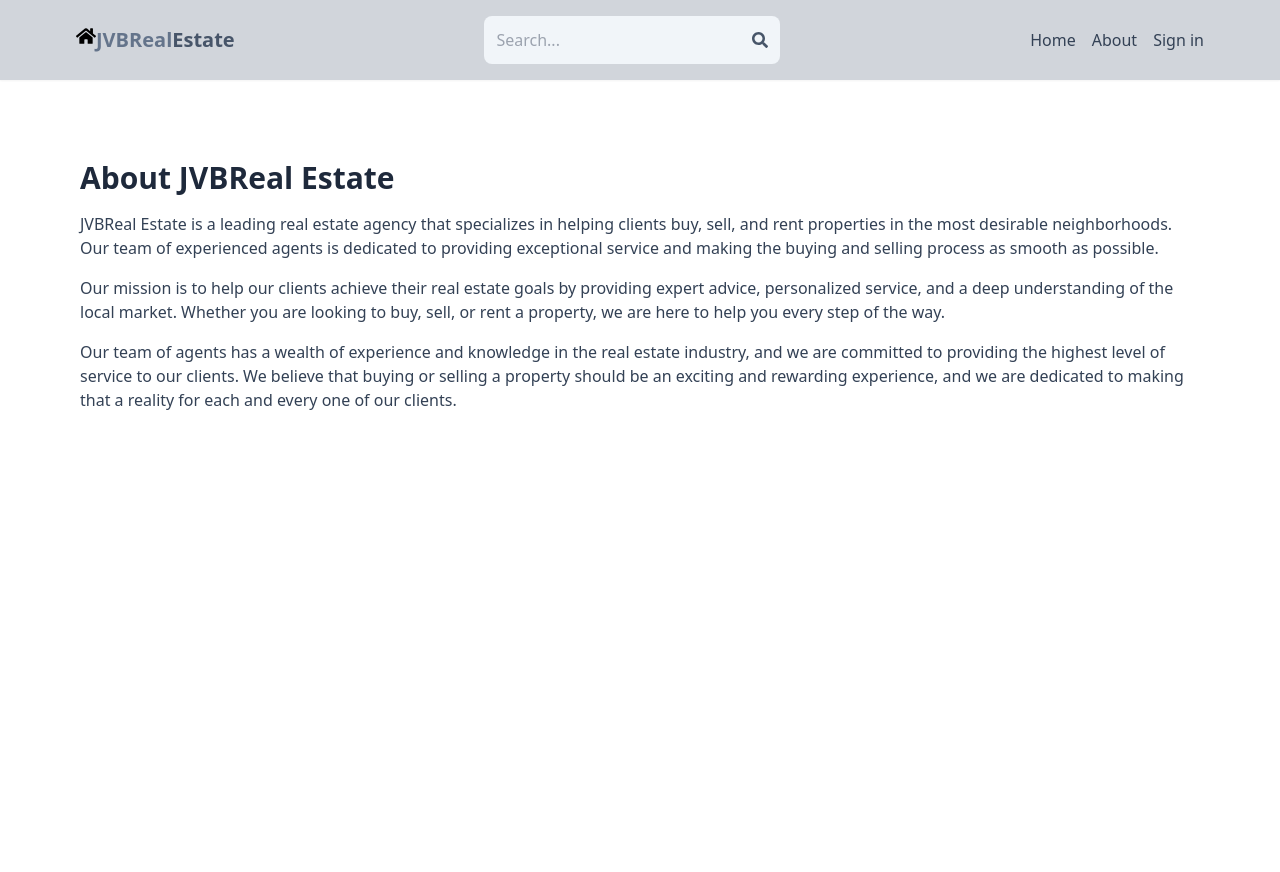
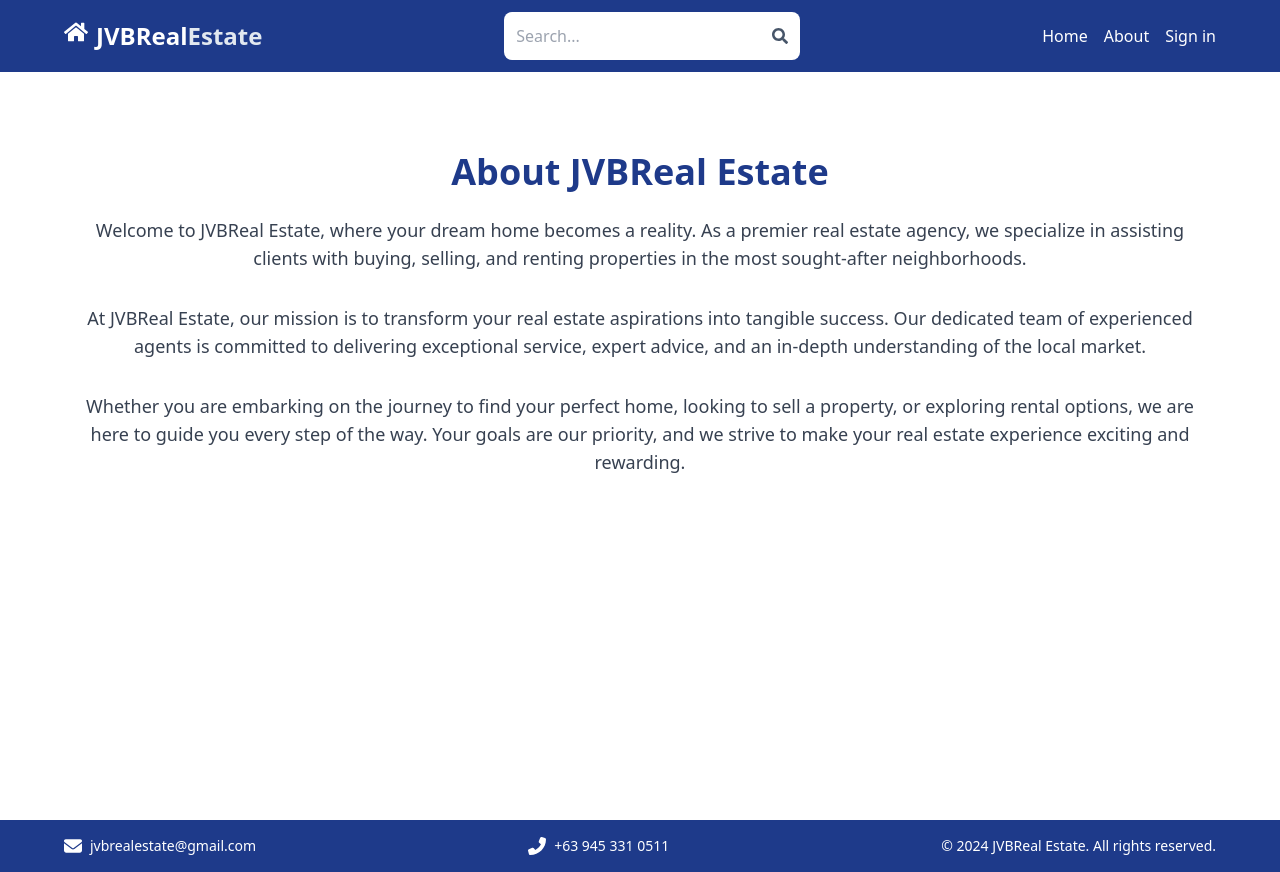
Before and after one commit to cogie/JVB-estate, a React (Vite) app in the folder client/: page /about in a window 1280 px wide. Before the commit the page ends 800 px from the top, so only its background shows below. Built offline with nearby package versions, Linux system fonts and the light colour scheme; no server answers.

Commit message:
revamp landing page and added footer

```diff
--- a/client/package.json
+++ b/client/package.json
@@ -10,6 +10,9 @@
     "preview": "vite preview"
   },
   "dependencies": {
+    "@fortawesome/fontawesome-svg-core": "^6.5.1",
+    "@fortawesome/free-solid-svg-icons": "^6.5.1",
+    "@fortawesome/react-fontawesome": "^0.2.0",
     "@reduxjs/toolkit": "^1.9.7",
     "firebase": "^10.6.0",
     "react": "^18.2.0",
--- a/client/src/components/Header.jsx
+++ b/client/src/components/Header.jsx
@@ -1,10 +1,10 @@
-import {FaHome, FaSearch} from 'react-icons/fa'; //importing icons
-import {Link, useNavigate} from 'react-router-dom'; //link
-import {useSelector} from 'react-redux'
-import { useEffect, useState } from 'react';
+import React, { useEffect, useState } from 'react';
+import { FaHome, FaSearch } from 'react-icons/fa';
+import { Link, useNavigate } from 'react-router-dom';
+import { useSelector } from 'react-redux';
 
 export default function Header() {
-    const {currentUser} = useSelector((state) => state.user);
+  const { currentUser } = useSelector((state) => state.user);
   const [searchTerm, setSearchTerm] = useState('');
   const navigate = useNavigate();
 
@@ -14,7 +14,7 @@ export default function Header() {
     const urlParams = new URLSearchParams(window.location.search);
     urlParams.set('searchTerm', searchTerm);
 
-        //get all the urls and search query
+    // get all the urls and search query
     const searchQuery = urlParams.toString();
     navigate(`/search?${searchQuery}`);
   };
@@ -27,45 +27,46 @@ export default function Header() {
       setSearchTerm(searchTermFromUrl);
     }
   }, [location.search]);
+
   return (
-    <header className='bg-gray-300 py-1 px-1 shadow-sm font-extralight'>
-        <div className='flex justify-between items-center max-w-6xl mx-auto p-3'>
+    <header className='bg-blue-900 py-3 px-4 shadow-md font-extralight'>
+      <div className='flex justify-between items-center max-w-6xl mx-auto'>
         <Link to='/'>
-            <h1 className='font-bold text-sm sm:text-xl flex flex-wrap'>
-                <FaHome aria-hidden="true"/>
-                <span className='text-slate-500'>JVBReal</span>
-                <span className='text-slate-600'>Estate</span>
+          <h1 className='font-bold text-xl sm:text-2xl flex flex-wrap text-white'>
+            <FaHome aria-hidden='true' />
+            <span className='ml-2'>JVBReal</span>
+            <span className='text-slate-200'>Estate</span>
           </h1>
         </Link>
         {/* Search bar */}
-        <form onSubmit={handleSubmit} className='bg-slate-100 p-3 rounded-lg flex items-center'>
+        <form onSubmit={handleSubmit} className='bg-white p-3 rounded-lg flex items-center'>
           <input
-            type="text"
+            type='text'
             placeholder='Search...'
-            className='bg-transparent focus:outline-none w-24 sm:w-64'
+            className='bg-transparent focus:outline-none w-24 sm:w-64 text-gray-700'
             value={searchTerm}
             onChange={(e) => setSearchTerm(e.target.value)}
           />
           <button>
-                <FaSearch className='text-slate-600'/>
+            <FaSearch className='text-slate-600' />
           </button>
         </form>
         <ul className='flex gap-4'>
           <Link to='/'>
-                <li className='hidden sm:inline text-slate-700 hover:underline'>Home</li>
+            <li className='hidden sm:inline text-white hover:underline'>Home</li>
           </Link>
           <Link to='/about'>
-                <li className='hidden sm:inline text-slate-700 hover:underline'>About</li>
+            <li className='hidden sm:inline text-white hover:underline'>About</li>
           </Link>
-            <Link  to = '/profile'>
+          <Link to='/profile'>
             {currentUser ? (
-                <img className='rounded-full h-7 w-7 object-cover' src = {currentUser.avatar} alt='profile' />
+              <img className='rounded-full h-7 w-7 object-cover' src={currentUser.avatar} alt='profile' />
             ) : (
-                <li className=' text-slate-700 hover:underline'>Sign in</li>
+              <li className='text-white hover:underline'>Sign in</li>
             )}
           </Link>
         </ul>
       </div>
     </header>
-  )
+  );
 }
--- a/client/src/pages/About.jsx
+++ b/client/src/pages/About.jsx
@@ -1,14 +1,42 @@
-import React from 'react'
+import React from 'react';
+import { Link } from 'react-router-dom';
+import { FontAwesomeIcon } from '@fortawesome/react-fontawesome';
+import { faEnvelope, faPhoneAlt } from '@fortawesome/free-solid-svg-icons';
+import Contact from '../components/Contact';
 
 export default function About() {
   return (
-    <div className='py-20 px-4 max-w-6xl mx-auto'>
-      <h1 className='text-3xl font-bold mb-4 text-slate-800'>About JVBReal Estate</h1>
-      <p className='mb-4 text-slate-700'>JVBReal Estate is a leading real estate agency that specializes in helping clients buy, sell, and rent properties in the most desirable neighborhoods. Our team of experienced agents is dedicated to providing exceptional service and making the buying and selling process as smooth as possible.</p>
-      <p className='mb-4 text-slate-700'>
-      Our mission is to help our clients achieve their real estate goals by providing expert advice, personalized service, and a deep understanding of the local market. Whether you are looking to buy, sell, or rent a property, we are here to help you every step of the way.
-      </p>
-      <p className='mb-4 text-slate-700'>Our team of agents has a wealth of experience and knowledge in the real estate industry, and we are committed to providing the highest level of service to our clients. We believe that buying or selling a property should be an exciting and rewarding experience, and we are dedicated to making that a reality for each and every one of our clients.</p>
+    <div className="flex flex-col min-h-screen bg-white">
+      <div className="py-20 px-4 max-w-6xl mx-auto text-center flex-grow">
+        <h1 className="text-4xl font-bold mb-6 text-blue-900">About JVBReal Estate</h1>
+        <p className="mb-8 text-lg text-gray-700">
+          Welcome to JVBReal Estate, where your dream home becomes a reality. As a premier real estate agency, we specialize in assisting clients with buying, selling, and renting properties in the most sought-after neighborhoods.
+        </p>
+        <p className="mb-8 text-lg text-gray-700">
+          At JVBReal Estate, our mission is to transform your real estate aspirations into tangible success. Our dedicated team of experienced agents is committed to delivering exceptional service, expert advice, and an in-depth understanding of the local market.
+        </p>
+        <p className="mb-8 text-lg text-gray-700">
+          Whether you are embarking on the journey to find your perfect home, looking to sell a property, or exploring rental options, we are here to guide you every step of the way. Your goals are our priority, and we strive to make your real estate experience exciting and rewarding.
+        </p>
+      </div>
+
+      {/* Footer with interactive icons and "All rights reserved" */}
+      <footer className="bg-blue-900 text-white py-4">
+        <div className="max-w-6xl mx-auto flex justify-between items-center">
+          <div className="flex items-center">
+            <FontAwesomeIcon icon={faEnvelope} className="text-lg mr-2" />
+            <p className="text-sm">jvbrealestate@gmail.com</p>
+          </div>
+          <div className="flex items-center">
+            <FontAwesomeIcon icon={faPhoneAlt} className="text-lg mr-2" />
+            <p className="text-sm">+63 945 331 0511</p>
+          </div>
+          <p className="text-sm">&copy; 2024 JVBReal Estate. All rights reserved.</p>
+          {/* <Link to="/contact" className="text-sm hover:underline">
+            Contact Us
+          </Link> */}
+        </div>
+      </footer>
     </div>
-  )
+  );
 }
--- a/client/src/pages/Home.jsx
+++ b/client/src/pages/Home.jsx
@@ -1,17 +1,20 @@
 import { useEffect, useState } from 'react';
 import { Link } from 'react-router-dom';
 import { Swiper, SwiperSlide } from 'swiper/react';
-import { Navigation } from 'swiper/modules';
+import { Navigation, Autoplay } from 'swiper/modules';
 import SwiperCore from 'swiper';
 import 'swiper/css/bundle';
 import ListingItem from '../components/ListingItem';
+import { FontAwesomeIcon } from '@fortawesome/react-fontawesome';
+import { faEnvelope, faPhoneAlt } from '@fortawesome/free-solid-svg-icons';
+
 
 export default function Home() {
   const [offerListings, setOfferListings] = useState([]);
   const [saleListings, setSaleListings] = useState([]);
   const [rentListings, setRentListings] = useState([]);
-  SwiperCore.use([Navigation]);
-  //console.log(offerListings); //error continues loops must fix
+  SwiperCore.use([Navigation, Autoplay]);
+
   useEffect(() => {
     const fetchOfferListings = async () => {
       try {
@@ -40,60 +43,62 @@ export default function Home() {
         const data = await res.json();
         setSaleListings(data);
       } catch (error) {
-        log(error);
+        console.log(error);
       }
     };
     fetchOfferListings();
   }, []);
+
   return (
-    <div>
+    <div className="bg-white">
       {/* top */}
-      <div className='flex flex-col gap-6 p-28 px-3 max-w-6xl mx-auto'>
-        <h1 className='text-slate-700 font-bold text-3xl lg:text-6xl'>
-          Find your next <span className='text-slate-500'>perfect</span>
-          <br />
-          place with ease
+      <div className="flex flex-col gap-6 p-28 px-3 max-w-6xl mx-auto">
+        <h1 className="text-blue-900 font-extrabold text-3xl lg:text-6xl">
+          Discover Your Dream Home with <span className="text-slate-600">JVBReal Estate</span>
         </h1>
-        <div className='text-gray-400 text-xs sm:text-sm'>
-          JVBReal Estate is the best place to find your next perfect place to
-          live.
-          <br />
-          We have a wide range of properties for you to choose from.
-        </div>
+        <p className="text-gray-700 text-sm sm:text-base">
+          Explore a wide range of properties and find your perfect home with JVBReal Estate.
+        </p>
         <Link
           to={'/search'}
-          className='text-xs sm:text-sm text-blue-800 font-bold hover:underline'
+          className="text-sm sm:text-base text-blue-800 font-semibold hover:underline"
         >
-          Explore...
+          Explore Listings
         </Link>
       </div>
 
       {/* swiper */}
-      <Swiper navigation>
+      <Swiper navigation autoplay={{delay: 3000}}>
         {offerListings &&
           offerListings.length > 0 &&
           offerListings.map((listing) => (
-            <SwiperSlide  key={listing._id}>
+            <SwiperSlide key={listing._id}>
               <div
                 style={{
                   background: `url(${listing.imageUrls[0]}) center no-repeat`,
                   backgroundSize: 'cover',
                 }}
-                className='h-[500px]'
-                key={listing._id}
+                className="h-[500px]"
               ></div>
             </SwiperSlide>
           ))}
       </Swiper>
 
       {/* listing results for offer, sale and rent */}
-
+      {/* listing results for offer, sale, and rent */}
 <div className='max-w-6xl mx-auto p-3 flex flex-col gap-8 my-10'>
   {offerListings && offerListings.length > 0 && (
     <div className=''>
       <div className='my-3'>
-              <h2 className='text-2xl font-semibold text-slate-600'>Recent offers</h2>
-              <Link className='text-sm text-blue-800 hover:underline' to={'/search?offer=true'}>Show more offers</Link>
+        <h2 className='text-2xl font-semibold text-slate-600 hover:text-blue-800'>
+          Recent Offers
+        </h2>
+        <Link
+          className='text-sm text-blue-800 hover:underline cursor-pointer'
+          to={'/search?offer=true'}
+        >
+          Show more offers
+        </Link>
       </div>
       <div className='flex flex-wrap gap-4'>
         {offerListings.map((listing) => (
@@ -105,8 +110,15 @@ export default function Home() {
   {rentListings && rentListings.length > 0 && (
     <div className=''>
       <div className='my-3'>
-              <h2 className='text-2xl font-semibold text-slate-600'>Recent places for rent</h2>
-              <Link className='text-sm text-blue-800 hover:underline' to={'/search?type=rent'}>Show more places for rent</Link>
+        <h2 className='text-2xl font-semibold text-slate-600 hover:text-green-800'>
+          Recent Places for Rent
+        </h2>
+        <Link
+          className='text-sm text-green-800 hover:underline cursor-pointer'
+          to={'/search?type=rent'}
+        >
+          Show more places for rent
+        </Link>
       </div>
       <div className='flex flex-wrap gap-4'>
         {rentListings.map((listing) => (
@@ -118,8 +130,15 @@ export default function Home() {
   {saleListings && saleListings.length > 0 && (
     <div className=''>
       <div className='my-3'>
-              <h2 className='text-2xl font-semibold text-slate-600'>Recent places for sale</h2>
-              <Link className='text-sm text-blue-800 hover:underline' to={'/search?type=sale'}>Show more places for sale</Link>
+        <h2 className='text-2xl font-semibold text-slate-600 hover:text-orange-800'>
+          Recent Places for Sale
+        </h2>
+        <Link
+          className='text-sm text-orange-800 hover:underline cursor-pointer'
+          to={'/search?type=sale'}
+        >
+          Show more places for sale
+        </Link>
       </div>
       <div className='flex flex-wrap gap-4'>
         {saleListings.map((listing) => (
@@ -129,6 +148,27 @@ export default function Home() {
     </div>
   )}
 </div>
+
+
+
+
+      {/* Footer with interactive icons and "All rights reserved" */}
+      <footer className="bg-blue-900 text-white py-4">
+        <div className="max-w-6xl mx-auto flex justify-between items-center">
+          <div className="flex items-center">
+            <FontAwesomeIcon icon={faEnvelope} className="text-lg mr-2" />
+            <p className="text-sm">jvbrealestate@gmail.com</p>
+          </div>
+          <div className="flex items-center">
+            <FontAwesomeIcon icon={faPhoneAlt} className="text-lg mr-2" />
+            <p className="text-sm">+63 945 331 0511</p>
+          </div>
+          <p className="text-sm">&copy; 2024 JVBReal Estate. All rights reserved.</p>
+          {/* <Link to="/contact" className="text-sm hover:underline">
+            Contact Us
+          </Link> */}
+        </div>
+      </footer>
     </div>
   );
 }
--- a/client/src/pages/Listing.jsx
+++ b/client/src/pages/Listing.jsx
@@ -2,7 +2,7 @@ import { useEffect, useState } from "react";
 import { useParams } from "react-router-dom";
 import { Swiper, SwiperSlide } from 'swiper/react';
 import  SwiperCore  from "swiper";
-import { Navigation } from 'swiper/modules';
+import { Navigation, Autoplay } from 'swiper/modules';
 import 'swiper/css/bundle';
 import {useSelector} from 'react-redux'
 import {
@@ -21,7 +21,7 @@ export default function Listing() {
     const [error, setError] = useState(false);
     const [copied, setCopied] = useState(false);
     const [contact, setContact] = useState(false);
-    SwiperCore.use([Navigation]);
+    SwiperCore.use([Navigation, Autoplay]);
     const params = useParams();
     const {currentUser} = useSelector((state) => state.user);
 
@@ -59,7 +59,7 @@ export default function Listing() {
                 // swiper
                 <div>
                     {/* need to add autoplay swiper */}
-                    <Swiper navigation>
+                    <Swiper navigation autoplay={{delay: 3000}}>
                         {listing.imageUrls.map((url) => (
                             <SwiperSlide key={url}>
                                 <div className="h-[500px]"
--- a/client/src/pages/Profile.jsx
+++ b/client/src/pages/Profile.jsx
@@ -244,7 +244,7 @@ export default function Profile() {
             <Link className="flex-1 text-slate-700 font-semibold hover:underline truncate" to={`/listing/${listing._id}`}>
               <p>{listing.name}</p>
             </Link>
-            <Contact fileRef={fileRef} />
+            {/* <Contact fileRef={fileRef} /> */}
 
             <div className="flex flex-col items-center">
               <button
```
Also changed, not shown: client/src/components/Contact.jsx (+7 -7 lines), 1 other file (tests, documents, lock files or other folders). Lines whose indentation alone changed are shown as unchanged.
